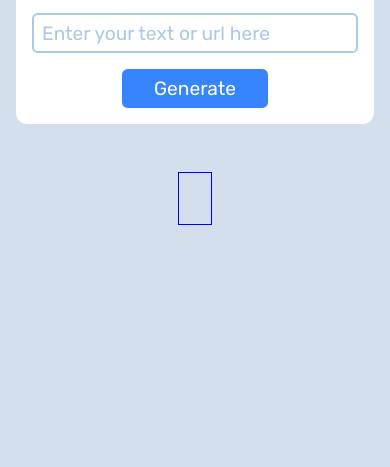
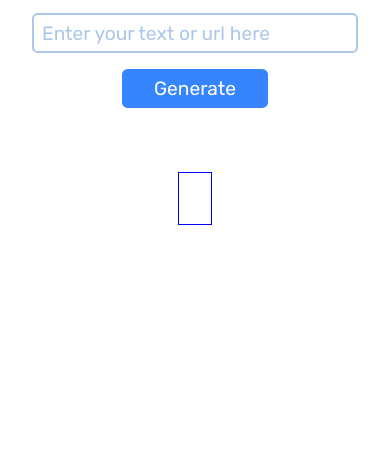
Before and after one commit to KarineBrandelli/qr-code-generator, a plain HTML site: page index.html in a window 390 px wide. Shown: the part 377-844 px from the top of the page. Drawn offline with Linux system fonts and the light colour scheme.

Commit message:
style: background color for mobile add

```diff
--- a/css/styles.css
+++ b/css/styles.css
@@ -76,3 +76,9 @@ button:hover {
   padding: 1rem;
   max-width: 35rem;
 }
+
+@media only screen and (max-width: 425px) {
+  body {
+    background-color: #FFFFFF;
+  }
+}
```
